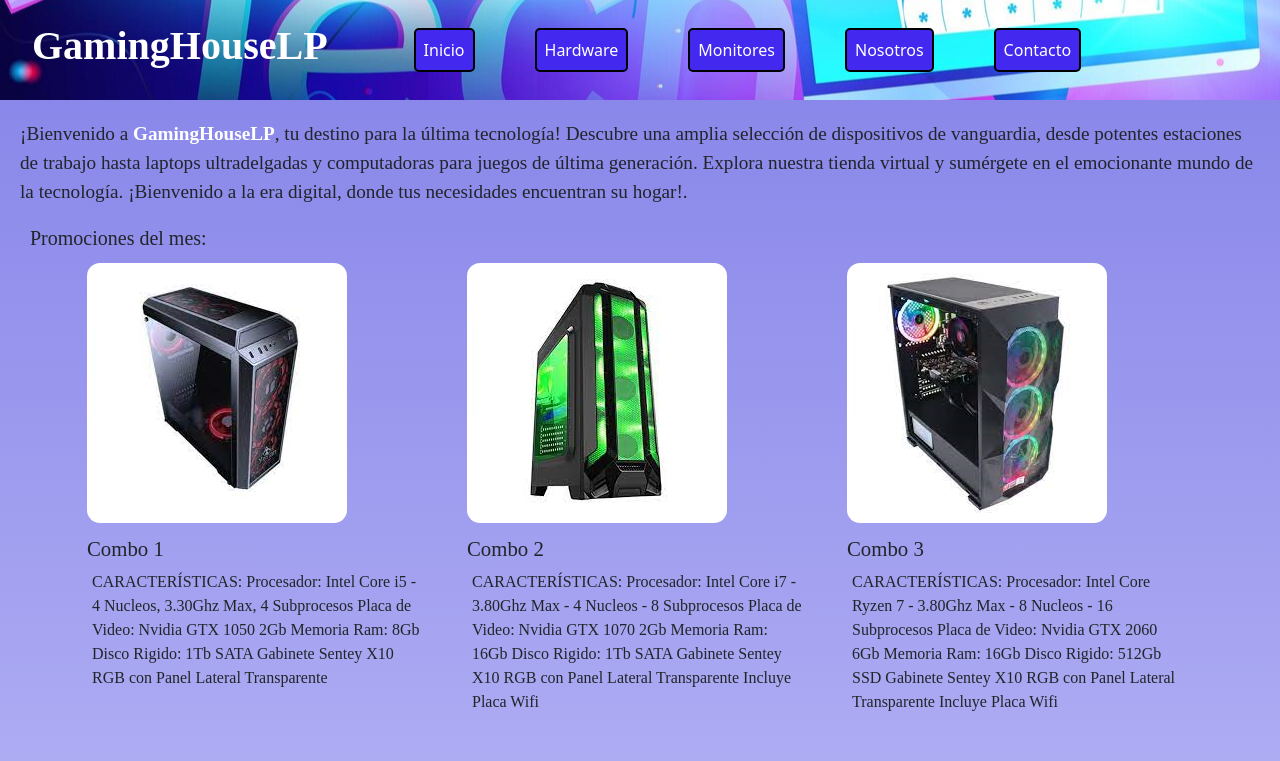
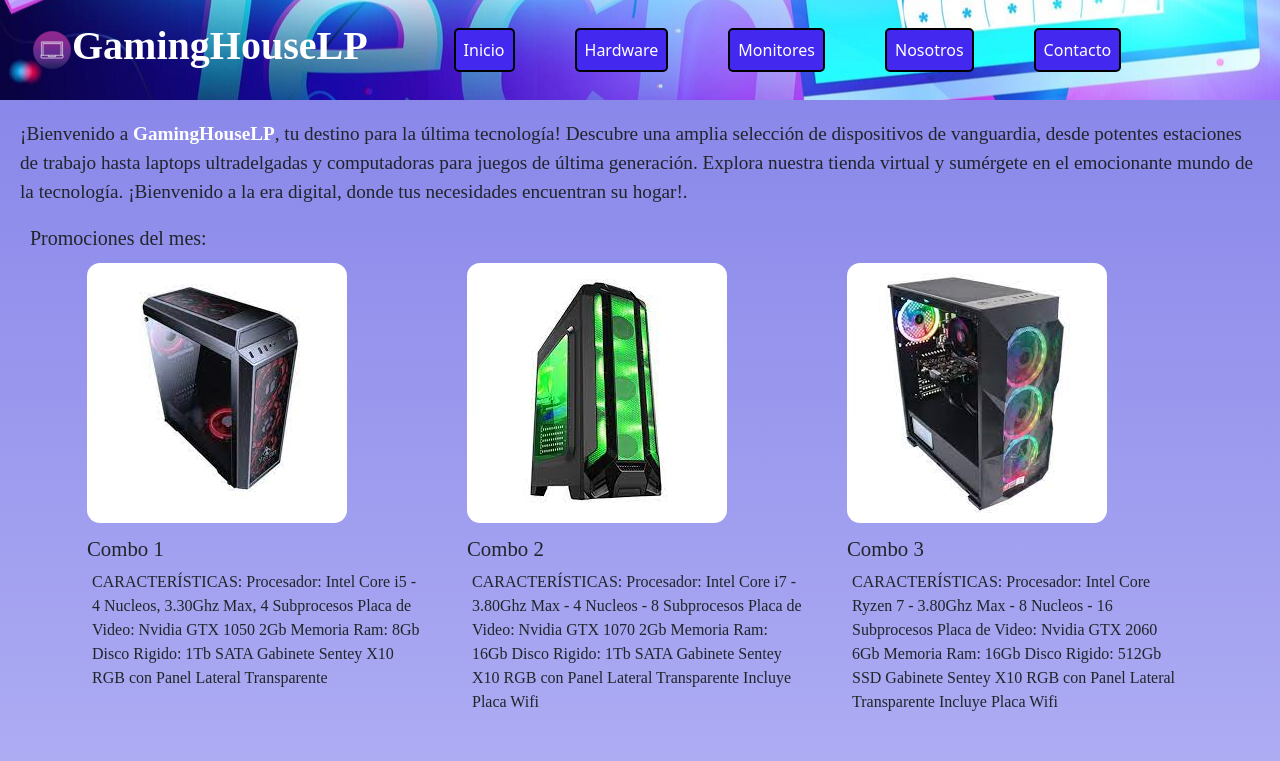
Before and after one commit to MaximilianBianchi/PFBianchi, a website: page index.html in a window 1280 px wide. Shown: the top 761 px of the page. Drawn offline with nearby package versions, Linux system fonts and the light colour scheme; a web font is replaced by a local one.

Commit message:
mod animation

```diff
--- a/index.html
+++ b/index.html
@@ -11,13 +11,16 @@
         <link href="https://cdn.jsdelivr.net/npm/bootstrap@5.2.3/dist/css/bootstrap.min.css" rel="stylesheet" integrity="sha384-rbsA2VBKQhggwzxH7pPCaAqO46MgnOM80zW1RWuH61DGLwZJEdK2Kadq2F9CUG65" crossorigin="anonymous">
         <!--------------------->
         <link rel="stylesheet" href="css/styles.css">
-        <link rel="shortcut icon" href="images/icono.jpg">
+        <link rel="shortcut icon" href="images/icono-rec.png">
+        <!-- Link animacion cdn -->
+        <link rel="stylesheet" href="https://cdnjs.cloudflare.com/ajax/libs/animate.css/4.1.1/animate.min.css" />
+        <!--------------------->
     </head>
     <body>
         <header>
             <nav class="navbar navbar-expand-lg bg-light">
                 <div class="container-fluid">
-                  <a class="navbar-brand" href="#"><h1>GamingHouseLP</h1></a>
+                  <a class="navbar-brand" href="#" ><h1 ><img src="images/icono-rec.png" class=" icono-barra animate__animated animate__pulse animate__infinite animate__slow "alt="icono en barra nav">GamingHouseLP</h1></a>
                   <button class="navbar-toggler" type="button" data-bs-toggle="collapse" data-bs-target="#navbarSupportedContent" aria-controls="navbarSupportedContent" aria-expanded="false" aria-label="Toggle navigation">
                     <span class="navbar-toggler-icon"></span>
                   </button>
--- a/scss/styles.scss
+++ b/scss/styles.scss
@@ -1,4 +1,3 @@
-
 
 body {
      background-image: linear-gradient(rgb(132, 130, 232),rgb(193, 192, 248));
@@ -20,6 +19,13 @@
         border: 2px solid white;
     }
 }
+
+.icono-barra{
+    width: 40px;
+    padding: 2px;
+
+}
+
 
 
 input {
@@ -59,22 +65,16 @@
     height: 100px;
 }
 
-
-
 section {
     font-family: Gabarito;
     margin-top: 20px;
     margin-left: 20px;
     margin-right: 20px;
     font-size: 120%;
-
-
         span { color: white;
             font-weight: bold;
             font-family: Gabarito;
-
         }
-
     }
 
 .productos{
@@ -83,10 +83,7 @@
     font-family: Gabarito;
     border-radius: 5%;
     font-size: 130%;
-
 }
-
-
 
 .carac {
     font-size: 100%;
@@ -95,7 +92,6 @@
     margin-left: 10px;
     max-width: 330px;
     font-family: Gabarito;
-
 }
 
 .texto_monitor{
@@ -127,9 +123,6 @@
     font-style: italic;
 }
 
-
-
-
 /* ---------------media queries----------- */
 @media(width<780px){
     .border{
@@ -141,16 +134,11 @@
 @media(width<370px){
     section{
         font-size: 0.8rem;
-
     }
     .productos{
-
         max-height: 200px;
         max-width: 200px;
-
-        }
-
-
+            }
 }
 
 @media(width>767px){
@@ -188,7 +176,6 @@
     width: 25%;
     padding-left: 5px;
   }
-
 }
 
 @media(max-width:350px){.navbar-collapse{
@@ -209,19 +196,16 @@
   .imagen_border{
     width: 75%;
   }
-
 }
 
 @media(max-width:500px){
   .historia{
     font-size: 70%;
-
 }
 }
 
 @media(max-width:500px){
     form{
       font-size: 70%;
-
-  }
-  }
+}
+}
```
Also changed, not shown: pages/contacto.html (+1 -1 lines), pages/hardware.html (+1 -1 lines), pages/monitores.html (+1 -1 lines), pages/nosotros.html (+1 -21 lines), css/styles.css, images/icono-rec.png (added), 1 other file.
